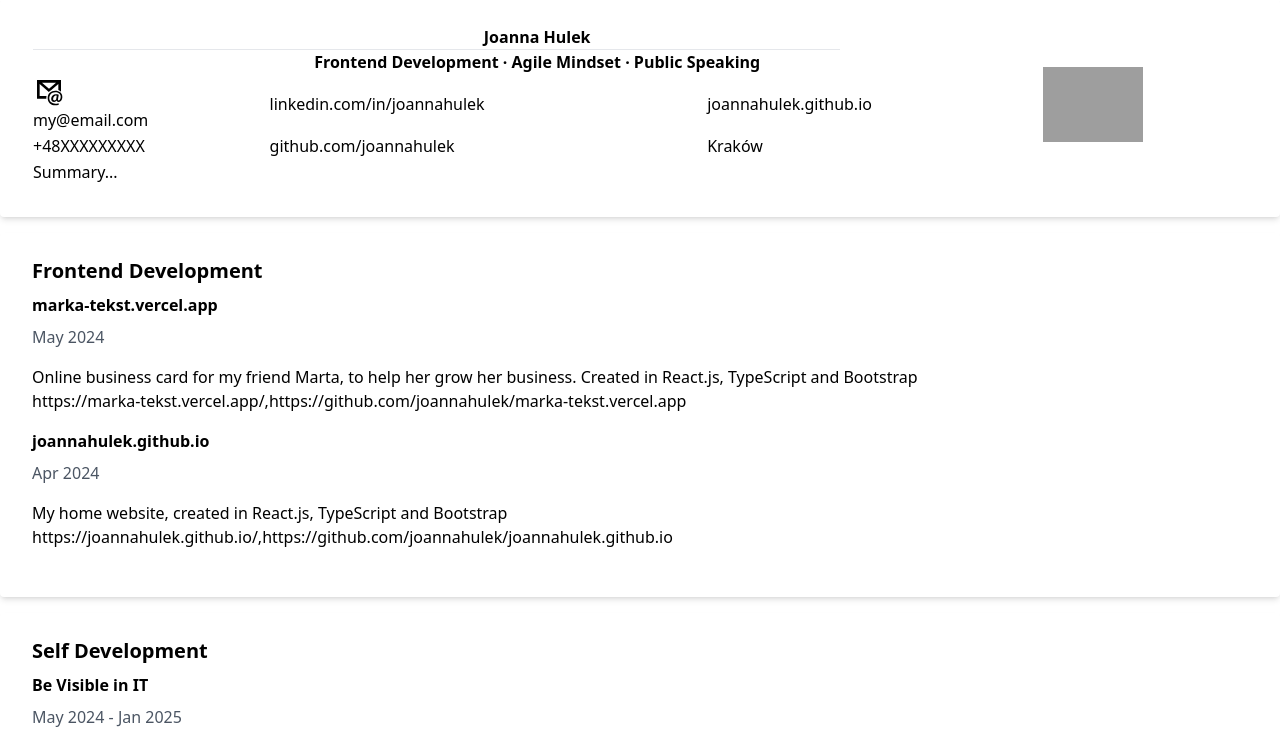
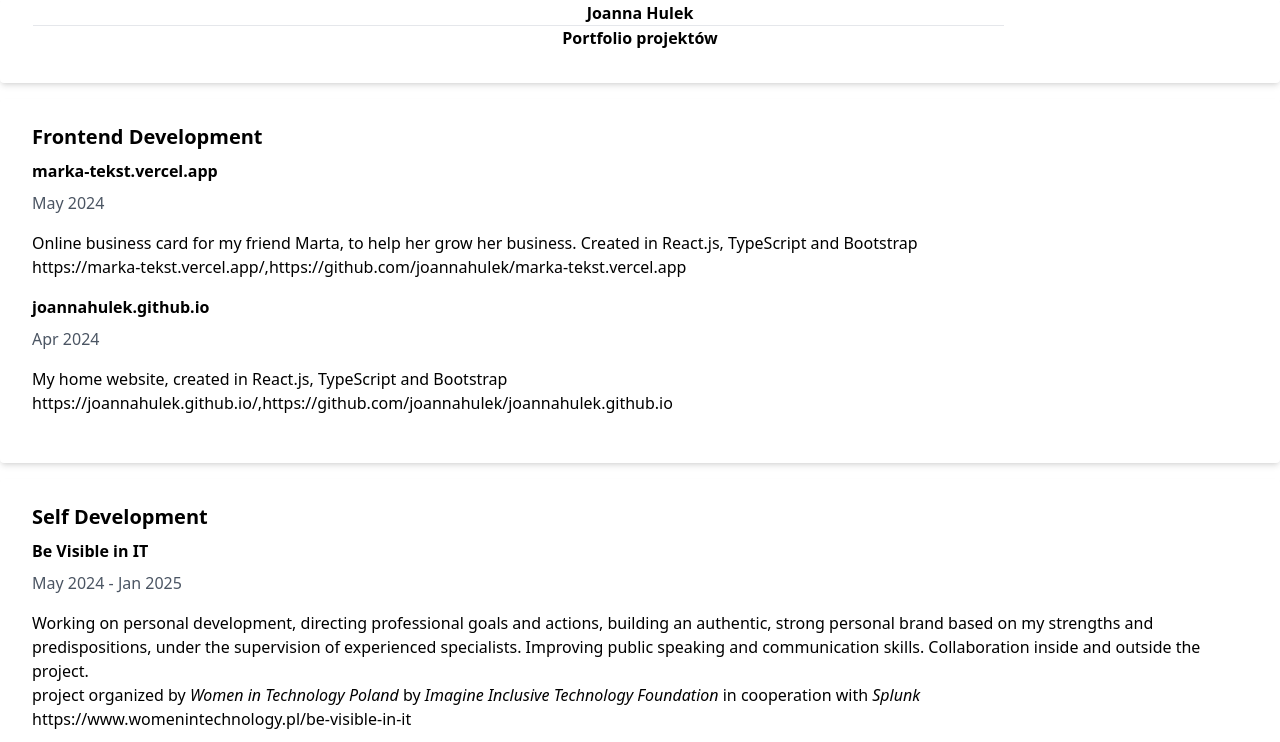
Before and after one commit to joannahulek/tailwind-template, a website: page src/index.html in a window 1280 px wide. Shown: the top 742 px of the page. Drawn offline with Linux system fonts and the light colour scheme; grey boxes are pictures that could not be loaded.

Commit message:
hero section and title adjusted

```diff
--- a/src/content/hero.js
+++ b/src/content/hero.js
@@ -5,7 +5,7 @@ function renderHero() {
         return;
     }
 
-    let content = `
+    /* let content = `
       <div class="bg-white shadow-md rounded px-8 pt-6 pb-8 mb-4">
         <table width="100%">
           <tr>
@@ -36,6 +36,22 @@ function renderHero() {
         </table>
       </div>
     `;
+     */
+
+    let content = `
+      <div class="bg-white shadow-md rounded px-8 pb-8 mb-4">
+        <table width="100%">
+          <tr>
+            <th>
+              <h2>Joanna Hulek</h2>
+              <hr width="80%">
+              <h3>Portfolio projektów</h3>
+            </th>
+          </tr>
+        </table>
+      </div>
+    `;
+
     container.innerHTML = content;
 }
 
--- a/src/index.html
+++ b/src/index.html
@@ -3,7 +3,7 @@
   <head>
     <meta charset="UTF-8" />
     <meta name="viewport" content="width=device-width, initial-scale=1.0" />
-    <title>Joanna Hulek - CV</title>
+    <title>Joanna Hulek - portfolio projektów</title>
     <link href="./output.css" rel="stylesheet" />
   </head>
   <body class="bg-gray-100 flex justify-center items-center min-h-screen">
```
